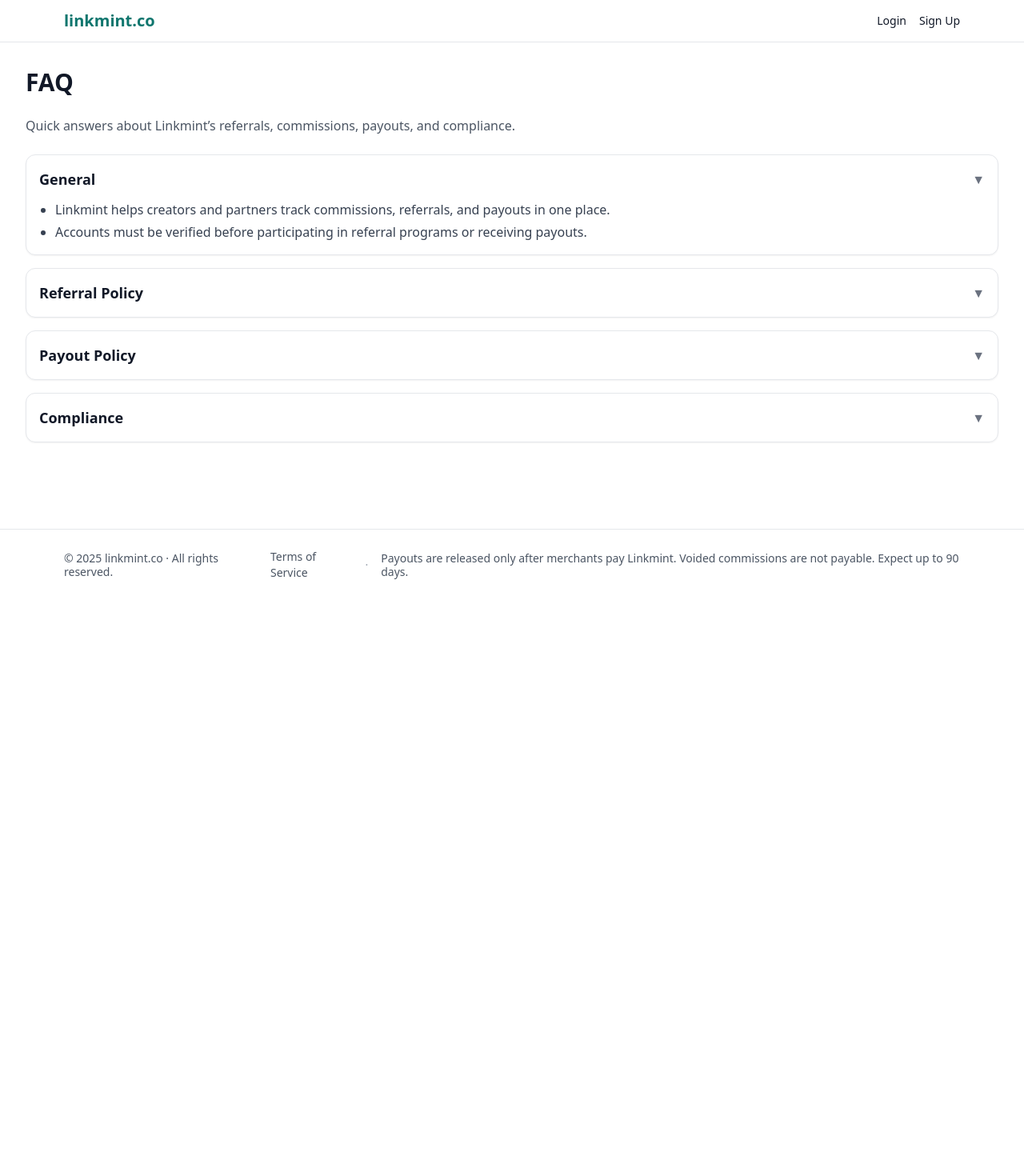
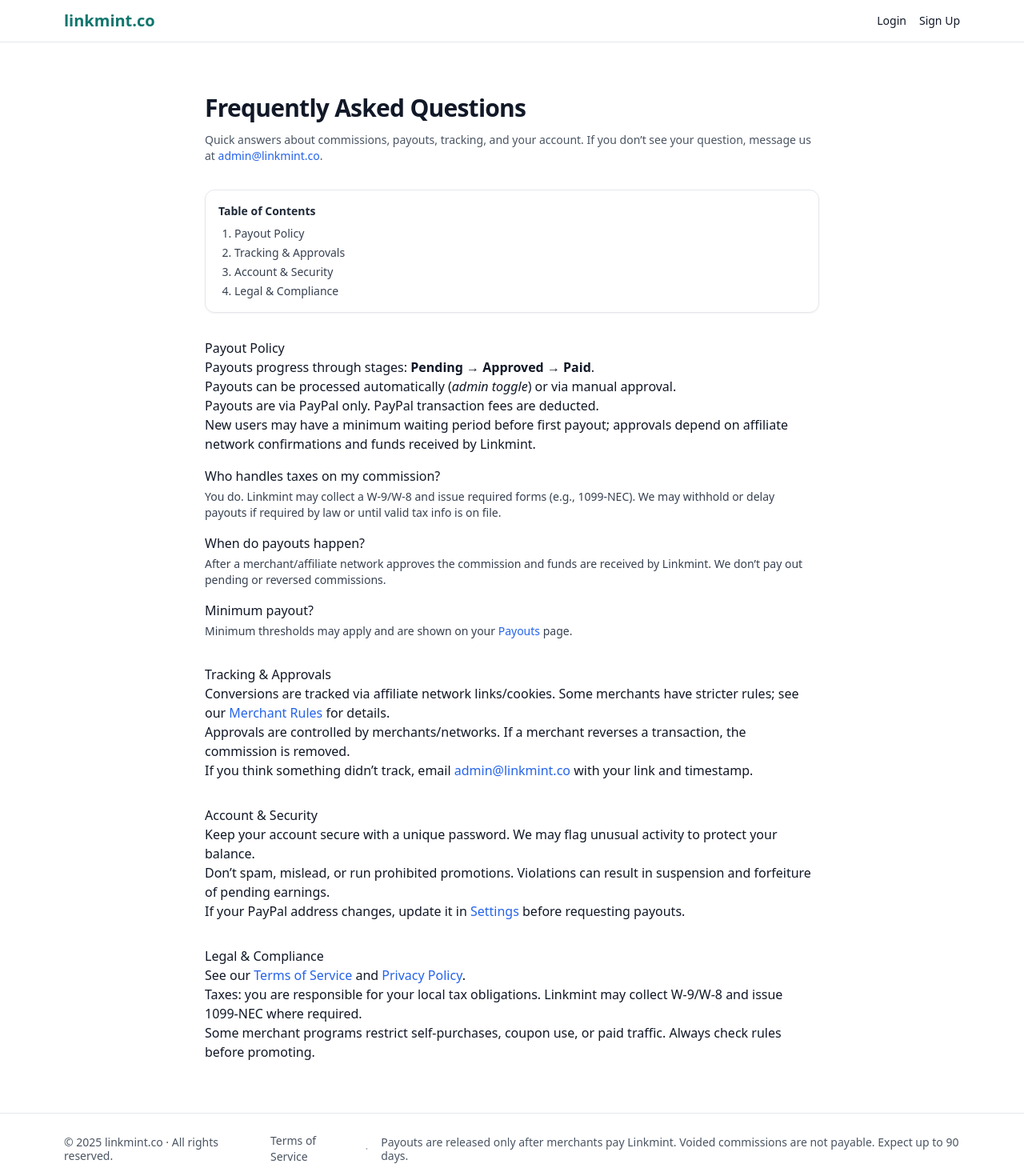
Before and after one commit to begintolern/Linkmint, a Next.js app: page /faq in a window 1280 px wide. Shown: the top 1470 px of the page at 80% size. Before the commit the page ends 800 px from the top, so only its background shows below. Built offline with nearby package versions, Linux system fonts and the light colour scheme; no server answers.

Commit message:
legal/ui: add Taxes clause + payout tax notices (Terms, Payouts card, Settings, FAQ)

```diff
--- a/app/faq/page.tsx
+++ b/app/faq/page.tsx
@@ -1,96 +1,185 @@
 // app/faq/page.tsx
-"use client";
+import React from "react";
+import Link from "next/link";
 
-import { useEffect, useRef } from "react";
+export const metadata = {
+  title: "FAQ | linkmint.co",
+  description:
+    "Frequently asked questions about Linkmint — payouts, commissions, tracking, and account basics.",
+};
 
-function Section({
-  id,
-  title,
-  children,
-  defaultOpen = false,
-}: {
-  id?: string;
+type SectionProps = {
+  id: string;
   title: string;
   children: React.ReactNode;
-  defaultOpen?: boolean;
-}) {
-  const ref = useRef<HTMLDetailsElement | null>(null);
-
-  // Set initial open state (uncontrolled) on mount
-  useEffect(() => {
-    if (ref.current && defaultOpen) {
-      ref.current.open = true;
-    }
-  }, [defaultOpen]);
-
-  // If navigated with #hash, auto-open and scroll into view
-  useEffect(() => {
-    if (!id || !ref.current) return;
-    const hash = typeof window !== "undefined" ? window.location.hash.slice(1) : "";
-    if (hash === id) {
-      ref.current.open = true;
-      setTimeout(() => {
-        ref.current?.scrollIntoView({ behavior: "smooth", block: "start" });
-      }, 50);
-    }
-  }, [id]);
-
+};
+function Section({ id, title, children }: SectionProps) {
   return (
-    <details ref={ref} id={id} className="rounded-xl border bg-white p-4 shadow-sm transition">
-      <summary className="cursor-pointer list-none select-none">
-        <div className="flex items-center justify-between">
-          <h2 className="text-lg font-semibold">{title}</h2>
-          <span className="ml-4 text-gray-500">▼</span>
-        </div>
-      </summary>
-      <div className="mt-3 text-gray-700">{children}</div>
-    </details>
+    <section id={id} className="prose prose-gray max-w-none mt-8">
+      <h2>{title}</h2>
+      {children}
+    </section>
   );
 }
 
 export default function FAQPage() {
   return (
-    <div className="p-8 space-y-6">
-      <h1 className="text-3xl font-bold">FAQ</h1>
-      <p className="text-gray-600">Quick answers about Linkmint’s referrals, commissions, payouts, and compliance.</p>
+    <main className="min-h-screen px-4 py-10 md:py-16">
+      <div className="mx-auto w-full max-w-3xl">
+        <header className="mb-8">
+          <h1 className="text-3xl font-bold tracking-tight">Frequently Asked Questions</h1>
+          <p className="mt-3 text-sm text-gray-600">
+            Quick answers about commissions, payouts, tracking, and your account. If you don’t see
+            your question, message us at{" "}
+            <a className="text-blue-600 hover:underline" href="mailto:admin@linkmint.co">
+              admin@linkmint.co
+            </a>
+            .
+          </p>
+        </header>
 
-      <div className="grid gap-4">
-        <Section title="General" defaultOpen>
-          <ul className="list-disc pl-5 space-y-1">
-            <li>Linkmint helps creators and partners track commissions, referrals, and payouts in one place.</li>
-            <li>Accounts must be verified before participating in referral programs or receiving payouts.</li>
+        <nav
+          aria-label="Table of contents"
+          className="mb-8 rounded-xl border bg-white p-4 shadow-sm"
+        >
+          <h2 className="mb-2 text-sm font-semibold text-gray-800">Table of Contents</h2>
+          <ol className="list-decimal pl-5 text-sm text-gray-700 space-y-1">
+            <li>
+              <a className="hover:underline" href="#payout-policy">
+                Payout Policy
+              </a>
+            </li>
+            <li>
+              <a className="hover:underline" href="#tracking">
+                Tracking & Approvals
+              </a>
+            </li>
+            <li>
+              <a className="hover:underline" href="#account">
+                Account & Security
+              </a>
+            </li>
+            <li>
+              <a className="hover:underline" href="#legal">
+                Legal & Compliance
+              </a>
+            </li>
+          </ol>
+        </nav>
+
+        {/* Known section from your repo; we’re preserving key lines you already had */}
+        <Section id="payout-policy" title="Payout Policy">
+          <p>
+            Payouts progress through stages: <strong>Pending → Approved → Paid</strong>.
+          </p>
+          <ul>
+            <li>
+              Payouts can be processed automatically (<em>admin toggle</em>) or via manual approval.
+            </li>
+            <li>Payouts are via PayPal only. PayPal transaction fees are deducted.</li>
+            <li>
+              New users may have a minimum waiting period before first payout; approvals depend on
+              affiliate network confirmations and funds received by Linkmint.
+            </li>
+          </ul>
+
+          {/* NEW concise tax entry */}
+          <div className="mt-4">
+            <h3 className="font-medium">Who handles taxes on my commission?</h3>
+            <p className="text-sm text-gray-700 mt-1">
+              You do. Linkmint may collect a W-9/W-8 and issue required forms (e.g., 1099-NEC). We
+              may withhold or delay payouts if required by law or until valid tax info is on file.
+            </p>
+          </div>
+
+          <div className="mt-4">
+            <h3 className="font-medium">When do payouts happen?</h3>
+            <p className="text-sm text-gray-700 mt-1">
+              After a merchant/affiliate network approves the commission and funds are received by
+              Linkmint. We don’t pay out pending or reversed commissions.
+            </p>
+          </div>
+
+          <div className="mt-4">
+            <h3 className="font-medium">Minimum payout?</h3>
+            <p className="text-sm text-gray-700 mt-1">
+              Minimum thresholds may apply and are shown on your{" "}
+              <Link href="/dashboard/payouts" className="text-blue-600 hover:underline">
+                Payouts
+              </Link>{" "}
+              page.
+            </p>
+          </div>
+        </Section>
+
+        <Section id="tracking" title="Tracking & Approvals">
+          <ul>
+            <li>
+              Conversions are tracked via affiliate network links/cookies. Some merchants have
+              stricter rules; see our{" "}
+              <Link href="/dashboard/merchants" className="text-blue-600 hover:underline">
+                Merchant Rules
+              </Link>{" "}
+              for details.
+            </li>
+            <li>
+              Approvals are controlled by merchants/networks. If a merchant reverses a transaction,
+              the commission is removed.
+            </li>
+            <li>
+              If you think something didn’t track, email{" "}
+              <a className="text-blue-600 hover:underline" href="mailto:admin@linkmint.co">
+                admin@linkmint.co
+              </a>{" "}
+              with your link and timestamp.
+            </li>
           </ul>
         </Section>
 
-        <Section title="Referral Policy">
-          <ul className="list-disc pl-5 space-y-1">
-            <li>Inviting 3 verified accounts within 90 days activates referral bonuses.</li>
-            <li>Batches expire after 90 days if not fully verified.</li>
-            <li>Referral overrides provide 5% of invitee commissions during the active window.</li>
+        <Section id="account" title="Account & Security">
+          <ul>
+            <li>
+              Keep your account secure with a unique password. We may flag unusual activity to
+              protect your balance.
+            </li>
+            <li>
+              Don’t spam, mislead, or run prohibited promotions. Violations can result in suspension
+              and forfeiture of pending earnings.
+            </li>
+            <li>
+              If your PayPal address changes, update it in{" "}
+              <Link href="/settings" className="text-blue-600 hover:underline">
+                Settings
+              </Link>{" "}
+              before requesting payouts.
+            </li>
           </ul>
         </Section>
 
-        {/* Anchor matches /faq#payout-policy */}
-        <Section id="payout-policy" title="Payout Policy">
-          <ul className="list-disc pl-5 space-y-1">
+        <Section id="legal" title="Legal & Compliance">
+          <ul>
             <li>
-              Payouts progress through stages: <strong>Pending → Approved → Paid</strong>.
+              See our{" "}
+              <Link href="/terms" className="text-blue-600 hover:underline">
+                Terms of Service
+              </Link>{" "}
+              and{" "}
+              <Link href="/privacy" className="text-blue-600 hover:underline">
+                Privacy Policy
+              </Link>
+              .
             </li>
-            <li>A clearance period allows attribution and fraud checks before approval.</li>
-            <li>Payouts can be processed automatically (admin toggle) or via manual approval.</li>
-            <li>PayPal and ACH supported; standard processor fees may apply.</li>
-            <li>All payout events are logged for audit and reconciliation.</li>
-          </ul>
-        </Section>
-
-        <Section title="Compliance">
-          <ul className="list-disc pl-5 space-y-1">
-            <li>Automated flags detect abnormal click/purchase patterns.</li>
-            <li>Admins can review events and reverse payouts in edge cases.</li>
-            <li>Fraudulent activity may result in batch cancellation and forfeiture of payouts.</li>
+            <li>
+              Taxes: you are responsible for your local tax obligations. Linkmint may collect
+              W-9/W-8 and issue 1099-NEC where required.
+            </li>
+            <li>
+              Some merchant programs restrict self-purchases, coupon use, or paid traffic. Always
+              check rules before promoting.
+            </li>
           </ul>
         </Section>
       </div>
-    </div>
+    </main>
   );
 }
--- a/app/settings/page.tsx
+++ b/app/settings/page.tsx
@@ -50,6 +50,7 @@ export default async function SettingsPage() {
       {/* Payout method */}
       <section>
         <h2 className="text-lg font-semibold mb-2">Payout method</h2>
+        <p className="text-xs text-gray-600 mb-3">Tax notice: You’re responsible for taxes on your earnings. We may    collect a W-9/W-8, issue required forms (e.g., 1099-NEC), and withhold or delay payouts if required by law.</p>
         <PayoutMethodCard />
       </section>
 
--- a/app/terms/page.tsx
+++ b/app/terms/page.tsx
@@ -45,6 +45,7 @@ export default function TermsPage() {
             <li><a className="hover:underline" href="#eligibility">Eligibility</a></li>
             <li><a className="hover:underline" href="#nature">Nature of Service</a></li>
             <li><a className="hover:underline" href="#payouts">Commission & Payout Rules</a></li>
+            <li><a className="hover:underline" href="#taxes">Taxes</a></li>
             <li><a className="hover:underline" href="#responsibilities">User Responsibilities</a></li>
             <li><a className="hover:underline" href="#trustscore">TrustScore & Referral Rules</a></li>
             <li><a className="hover:underline" href="#relationship">Independent Affiliate Relationship</a></li>
@@ -111,8 +112,31 @@ export default function TermsPage() {
           </ol>
         </section>
 
+        {/* NEW TAXES SECTION */}
+        <section id="taxes" className="prose prose-gray max-w-none mt-8">
+          <h2>4. Taxes</h2>
+          <p>
+            You are solely responsible for reporting and paying all taxes, duties, and government
+            charges arising from amounts you earn on Linkmint (including commissions, bonuses, and
+            incentives). You act as an independent contractor, not an employee, agent, or partner of
+            Linkmint.
+          </p>
+          <p>
+            We may request and store tax forms (e.g., <strong>W-9</strong> for U.S. persons,
+            <strong> W-8</strong> for non-U.S. persons), issue required informational returns (e.g.,
+            <strong> Form 1099-NEC</strong>), and withhold or delay payouts if required by law or
+            until valid tax information is provided. Linkmint does not provide tax, legal, or
+            accounting advice. Please consult your professional advisor.
+          </p>
+          <p>
+            Non-U.S. users are responsible for local income taxes and any VAT/GST obligations related
+            to their activity. Unless expressly stated, Linkmint does not collect or remit seller
+            VAT/GST on your behalf.
+          </p>
+        </section>
+
         <section id="responsibilities" className="prose prose-gray max-w-none mt-8">
-          <h2>4. User Responsibilities</h2>
+          <h2>5. User Responsibilities</h2>
           <p>You agree to comply with:</p>
           <ul>
             <li>Affiliate network terms of service;</li>
@@ -128,7 +152,7 @@ export default function TermsPage() {
         </section>
 
         <section id="trustscore" className="prose prose-gray max-w-none mt-8">
-          <h2>5. TrustScore &amp; Referral Rules</h2>
+          <h2>6. TrustScore &amp; Referral Rules</h2>
           <p>
             Linkmint assigns each User a <strong>TrustScore</strong> which may affect payout
             eligibility, referral bonuses, and commission share tiers. Linkmint may adjust
@@ -138,7 +162,7 @@ export default function TermsPage() {
         </section>
 
         <section id="relationship" className="prose prose-gray max-w-none mt-8">
-          <h2>6. Independent Affiliate Relationship</h2>
+          <h2>7. Independent Affiliate Relationship</h2>
           <p>
             Nothing in these Terms creates an employer-employee, joint venture, agency, or
             partnership relationship. You act solely as an <strong>independent affiliate</strong>,
@@ -147,7 +171,7 @@ export default function TermsPage() {
         </section>
 
         <section id="fraud" className="prose prose-gray max-w-none mt-8">
-          <h2>7. Fraud &amp; Abuse</h2>
+          <h2>8. Fraud &amp; Abuse</h2>
           <p>
             Linkmint may suspend or terminate accounts at its sole discretion if fraud, abuse, or
             suspicious activity is detected. Fraudulent or abusive Users forfeit all pending and
@@ -157,7 +181,7 @@ export default function TermsPage() {
         </section>
 
         <section id="termination" className="prose prose-gray max-w-none mt-8">
-          <h2>8. Termination</h2>
+          <h2>9. Termination</h2>
           <ul>
             <li>
               Linkmint may suspend, limit, or terminate your account at any time, including for
@@ -171,7 +195,7 @@ export default function TermsPage() {
         </section>
 
         <section id="liability" className="prose prose-gray max-w-none mt-8">
-          <h2>9. Limitation of Liability</h2>
+          <h2>10. Limitation of Liability</h2>
           <p>
             To the fullest extent permitted by law, Linkmint is not responsible for indirect,
             incidental, or consequential damages, including lost profits. Linkmint’s maximum
@@ -181,7 +205,7 @@ export default function TermsPage() {
         </section>
 
         <section id="indemnification" className="prose prose-gray max-w-none mt-8">
-          <h2>10. Indemnification</h2>
+          <h2>11. Indemnification</h2>
           <p>
             You agree to indemnify, defend, and hold harmless Linkmint and its affiliates,
             officers, directors, and employees from any claims, damages, liabilities, and expenses
@@ -191,7 +215,7 @@ export default function TermsPage() {
         </section>
 
         <section id="changes" className="prose prose-gray max-w-none mt-8">
-          <h2>11. Changes to Terms</h2>
+          <h2>12. Changes to Terms</h2>
           <p>
             Linkmint may update these Terms at any time. Continued use after changes constitutes
             acceptance. Material changes will be notified via the dashboard or email.
@@ -199,7 +223,7 @@ export default function TermsPage() {
         </section>
 
         <section id="law" className="prose prose-gray max-w-none mt-8">
-          <h2>12. Governing Law &amp; Dispute Resolution</h2>
+          <h2>13. Governing Law &amp; Dispute Resolution</h2>
           <p>
             These Terms are governed by the laws of the <strong>State of California, USA</strong>.
             Any disputes will be resolved in the state or federal courts located in California.
@@ -208,7 +232,7 @@ export default function TermsPage() {
         </section>
 
         <section id="entire" className="prose prose-gray max-w-none mt-8">
-          <h2>13. Entire Agreement</h2>
+          <h2>14. Entire Agreement</h2>
           <p>
             These Terms, together with our{" "}
             <Link href="/privacy" className="text-blue-600 hover:underline">
```
Also changed, not shown: components/dashboard/PayoutInfoCard.tsx (+24 -155 lines), 1 other file (tests, documents, lock files or other folders).
